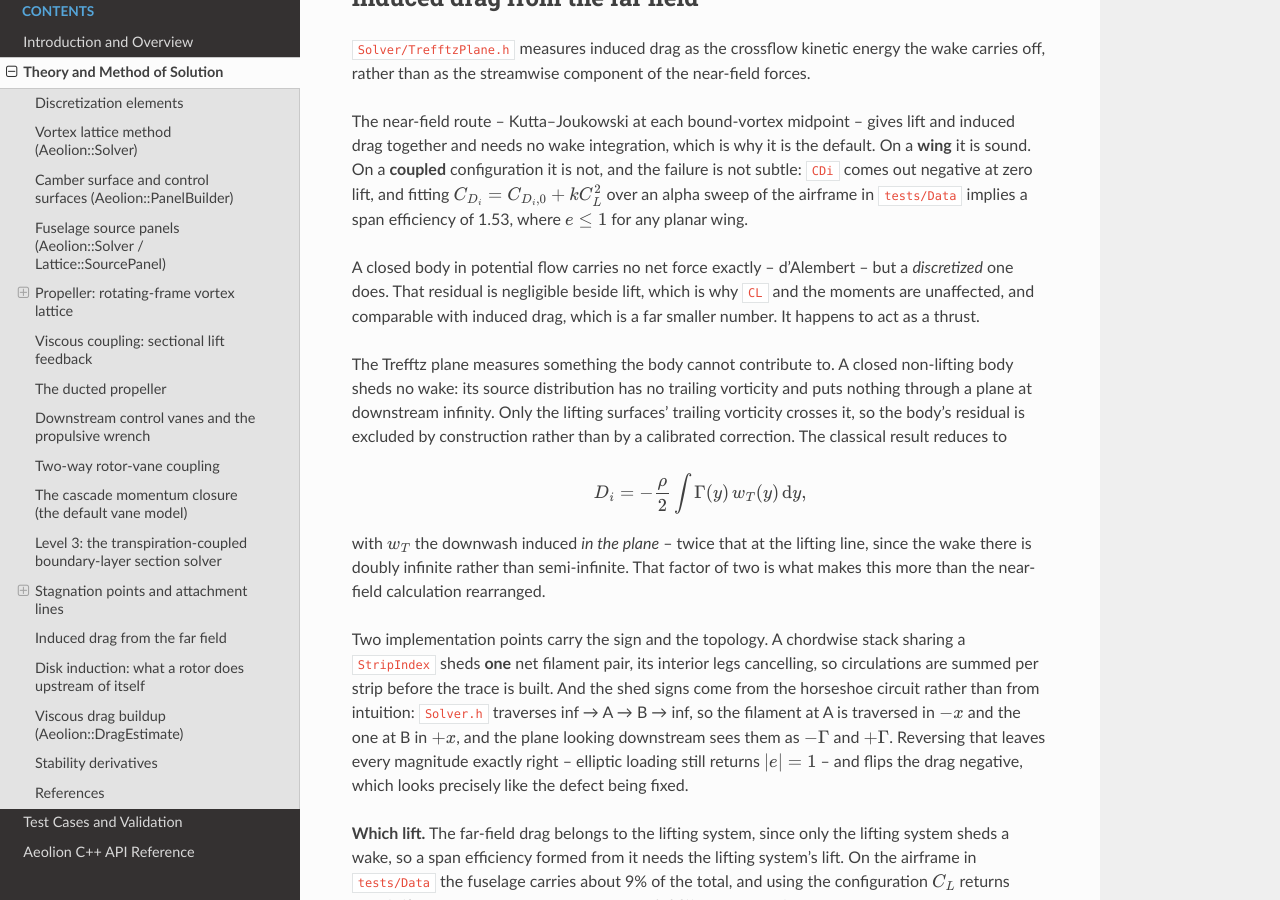
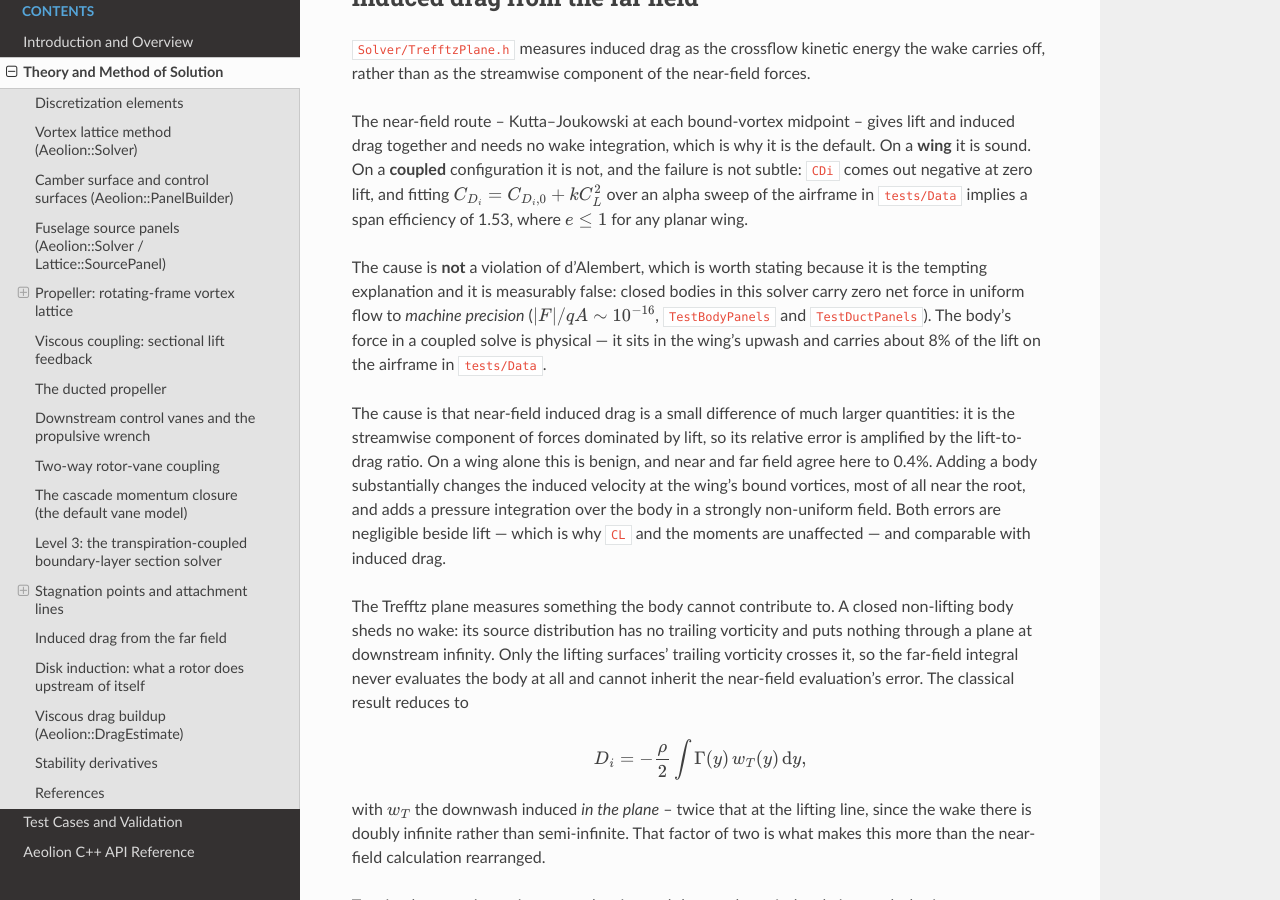
Before and after one commit to onurtuncer/Aeolion, a Sphinx documentation site: the page built from doc/theory.rst, in a window 1280 px wide and 900 px high, scrolled down 28189 px. Built offline with Sphinx 7.4.7 and the Read the Docs theme 3.1.0, drawn with Linux system fonts in a browser that asks for light colours; cross-references to code outside the pages are shown as plain code.

Commit message:
Correct why the near-field induced drag fails on a coupled solve
The explanation shipped with the previous commit was wrong. It said a
discretized closed body carries a spurious force that acts as a thrust.
That is the tempting explanation and it is measurably false: closed bodies
in this solver satisfy d'Alembert to MACHINE PRECISION in uniform flow --
|F|/qA ~ 3e-16 for the ellipsoid, ~1e-16 for the duct, both already
printed by TestBodyPanels and TestDuctPanels. The body's force in a
coupled solve is physical; it sits in the wing's upwash and carries about
8% of the configuration's lift on the airframe in tests/Data.

The real cause is that near-field induced drag is a small difference of
much larger quantities: the streamwise component of forces dominated by
lift, so its relative error is amplified by the lift-to-drag ratio and
converges slowly for that reason alone. Adding a body substantially alters
the induced velocity at the wing's bound vortices, most of all near the
root, and adds a pressure integration over the body in a strongly
non-uniform field. Both errors are negligible beside lift -- which is why
CL and the moments are unaffected -- and comparable with induced drag.

Nothing about the fix changes: the far-field integral never evaluates the
body at all, which is why it is immune, and every number stands (intercept
-0.0037 -> -0.0003, e 1.53 -> 0.965). Only the reason was wrong, in the
header, theory.rst, the paper's Sec. VI.E and TODO.md.

Found by actually running the d'Alembert tests instead of assuming what
they would say.

Co-Authored-By: Claude Opus 5 <noreply@anthropic.com>

```diff
--- a/doc/theory.rst
+++ b/doc/theory.rst
@@ -1595,18 +1595,30 @@ negative at zero lift, and fitting :math:`C_{D_i} = C_{D_i,0} + kC_L^2`
 over an alpha sweep of the airframe in ``tests/Data`` implies a span
 efficiency of 1.53, where :math:`e \leq 1` for any planar wing.
 
-A closed body in potential flow carries no net force exactly --
-d'Alembert -- but a *discretized* one does. That residual is negligible
-beside lift, which is why ``CL`` and the moments are unaffected, and
-comparable with induced drag, which is a far smaller number. It happens to
-act as a thrust.
+The cause is **not** a violation of d'Alembert, which is worth stating
+because it is the tempting explanation and it is measurably false: closed
+bodies in this solver carry zero net force in uniform flow to *machine
+precision* (:math:`|F|/qA \sim 10^{-16}`, ``TestBodyPanels`` and
+``TestDuctPanels``). The body's force in a coupled solve is physical --- it
+sits in the wing's upwash and carries about 8% of the lift on the airframe
+in ``tests/Data``.
+
+The cause is that near-field induced drag is a small difference of much
+larger quantities: it is the streamwise component of forces dominated by
+lift, so its relative error is amplified by the lift-to-drag ratio. On a
+wing alone this is benign, and near and far field agree here to 0.4%.
+Adding a body substantially changes the induced velocity at the wing's
+bound vortices, most of all near the root, and adds a pressure integration
+over the body in a strongly non-uniform field. Both errors are negligible
+beside lift --- which is why ``CL`` and the moments are unaffected --- and
+comparable with induced drag.
 
 The Trefftz plane measures something the body cannot contribute to. A
 closed non-lifting body sheds no wake: its source distribution has no
 trailing vorticity and puts nothing through a plane at downstream
 infinity. Only the lifting surfaces' trailing vorticity crosses it, so the
-body's residual is excluded by construction rather than by a calibrated
-correction. The classical result reduces to
+far-field integral never evaluates the body at all and cannot inherit the
+near-field evaluation's error. The classical result reduces to
 
 .. math::
 
```
Also changed, not shown: TODO.md (+13 -6 lines), 3 other files.
